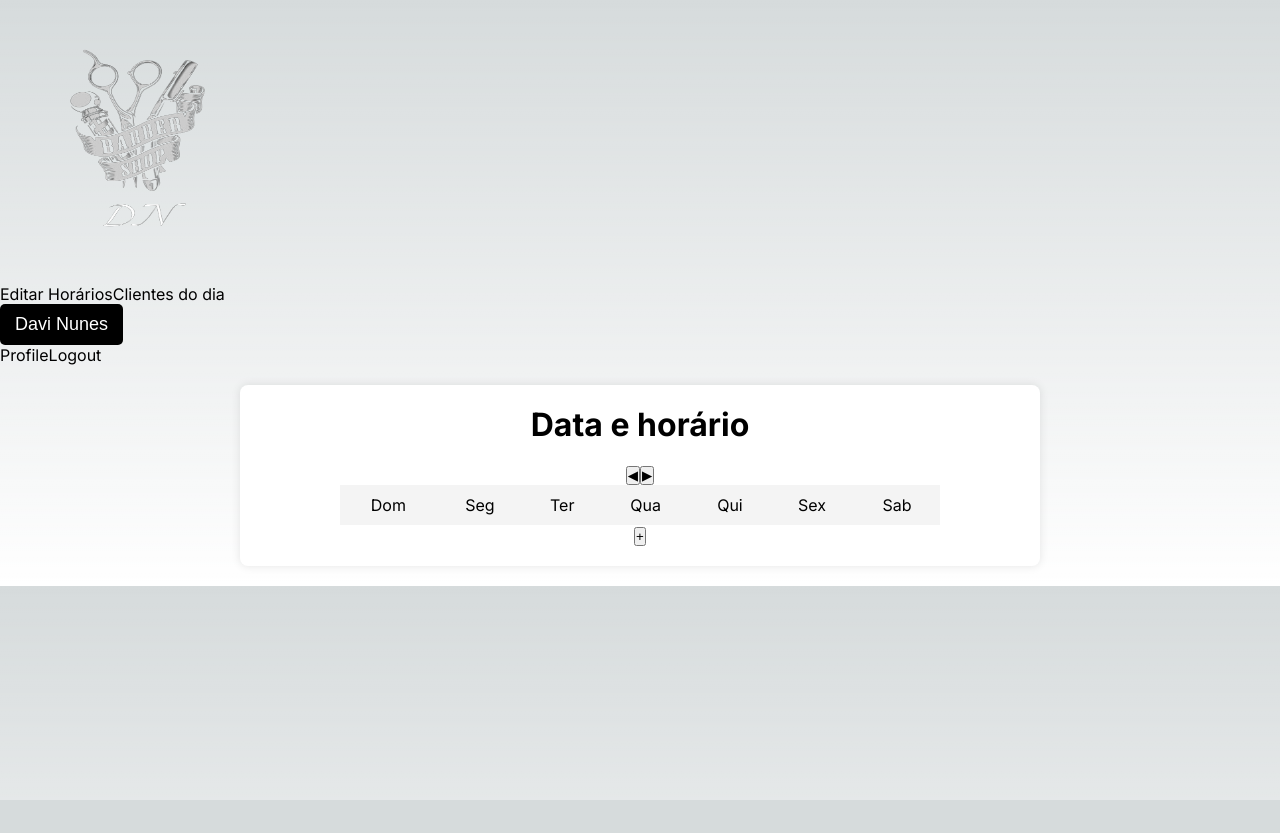
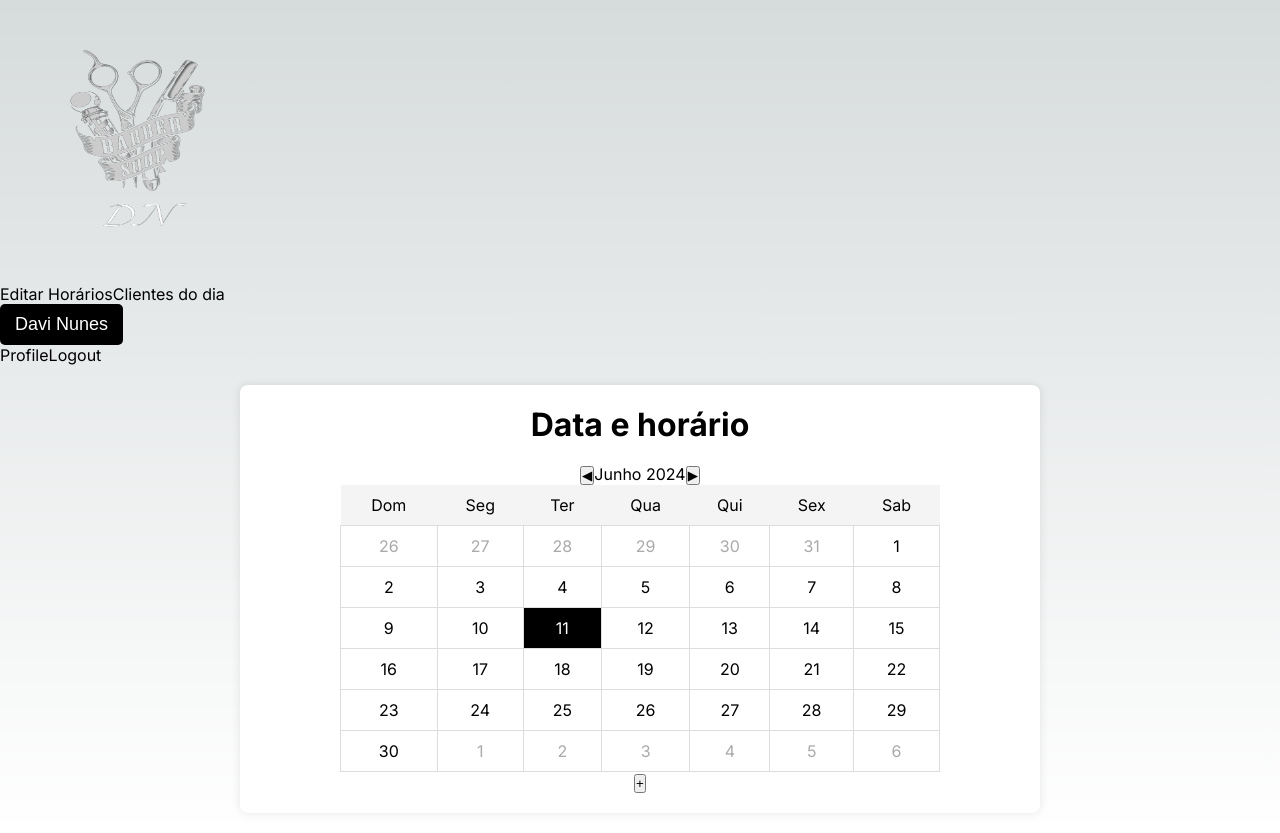
Before and after one commit to Queonias/baber_shop, a Next.js app: page /pages/EditarHorarios in a window 1280 px wide. Before the commit the page ends 800 px from the top, so only its background shows below. Built offline with nearby package versions, Linux system fonts and the light colour scheme.

Commit message:
fix: calendario

```diff
--- a/src/app/pages/EditarHorarios/page.js
+++ b/src/app/pages/EditarHorarios/page.js
@@ -1,9 +1,77 @@
-// pages/editar-horarios.js
-import React from 'react';
+"use client";
+
+import React, { useEffect, useState } from 'react';
 import Image from "next/image";
-import styles from '../../../styles/EditarHorarios.module.css'
+import styles from '../../../styles/EditarHorarios.module.css';
+
+const monthNames = [
+    "Janeiro", "Fevereiro", "Março", "Abril", "Maio", "Junho",
+    "Julho", "Agosto", "Setembro", "Outubro", "Novembro", "Dezembro"
+];
 
 const EditarHorarios = () => {
+    const [currentDate, setCurrentDate] = useState(new Date());
+    const [selectedDate, setSelectedDate] = useState(new Date());
+    const [selectedDay, setSelectedDay] = useState(null);
+    const [calendarDays, setCalendarDays] = useState([]);
+
+    useEffect(() => {
+        renderCalendar(currentDate);
+    }, [currentDate]);
+
+    const renderCalendar = (date) => {
+        const month = date.getMonth();
+        const year = date.getFullYear();
+        const firstDay = new Date(year, month, 1).getDay();
+        const lastDateOfMonth = new Date(year, month + 1, 0).getDate();
+        const lastDateOfLastMonth = new Date(year, month, 0).getDate();
+
+        let days = [];
+        let day = 1;
+        let nextMonthDay = 1;
+
+        for (let i = 0; i < 6; i++) {
+            let week = [];
+            for (let j = 0; j < 7; j++) {
+                if (i === 0 && j < firstDay) {
+                    week.push({
+                        type: 'prev-month',
+                        day: lastDateOfLastMonth - firstDay + j + 1
+                    });
+                } else if (day > lastDateOfMonth) {
+                    week.push({
+                        type: 'next-month',
+                        day: nextMonthDay++
+                    });
+                } else {
+                    week.push({
+                        type: 'current-month',
+                        day: day,
+                        isSelected: day === selectedDate.getDate() &&
+                            month === selectedDate.getMonth() &&
+                            year === selectedDate.getFullYear()
+                    });
+                    day++;
+                }
+            }
+            days.push(week);
+        }
+        setCalendarDays(days);
+    };
+
+    const handleDayClick = (day, month, year) => {
+        setSelectedDate(new Date(year, month, day));
+        setSelectedDay(day);
+    };
+
+    const handlePrevMonth = () => {
+        setCurrentDate(new Date(currentDate.setMonth(currentDate.getMonth() - 1)));
+    };
+
+    const handleNextMonth = () => {
+        setCurrentDate(new Date(currentDate.setMonth(currentDate.getMonth() + 1)));
+    };
+
     return (
         <div className={styles.divBody}>
             <div className='divHeader'>
@@ -29,9 +97,9 @@ const EditarHorarios = () => {
                     <h1>Data e horário</h1>
                     <div className={styles.calendar}>
                         <div className={styles.calendarHeader}>
-                            <button className={styles.navArrow} id="prev-month">&#9664;</button>
-                            <span id="month-year"></span>
-                            <button className={styles.navArrow} id="next-month">&#9654;</button>
+                            <button className={styles.navArrow} onClick={handlePrevMonth}>&#9664;</button>
+                            <span>{monthNames[currentDate.getMonth()]} {currentDate.getFullYear()}</span>
+                            <button className={styles.navArrow} onClick={handleNextMonth}>&#9654;</button>
                         </div>
                         <table>
                             <thead>
@@ -45,8 +113,18 @@ const EditarHorarios = () => {
                                     <th>Sab</th>
                                 </tr>
                             </thead>
-                            <tbody id="calendar-body">
-                                {/* Os dias corridos serão inseridos dinamicamente aqui */}
+                            <tbody>
+                                {calendarDays.map((week, weekIndex) => (
+                                    <tr key={weekIndex}>
+                                        {week.map((day, dayIndex) => (
+                                            <td key={dayIndex}
+                                                className={styles[day.type] + (day.isSelected ? ` ${styles.selected}` : '')}
+                                                onClick={() => day.type === 'current-month' && handleDayClick(day.day, currentDate.getMonth(), currentDate.getFullYear())}>
+                                                {day.day}
+                                            </td>
+                                        ))}
+                                    </tr>
+                                ))}
                             </tbody>
                         </table>
                     </div>
@@ -56,96 +134,8 @@ const EditarHorarios = () => {
                     <button id="add-time-btn" className={styles.addTimeBtn}>+</button>
                 </main>
             </div>
-
         </div>
     );
 }
+
 export default EditarHorarios;
-/*
-document.addEventListener('DOMContentLoaded', () => {
-    const monthNames = [
-        "Janeiro", "Fevereiro", "Março", "Abril", "Maio", "Junho",
-        "Julho", "Agosto", "Setembro", "Outubro", "Novembro", "Dezembro"
-    ];
-
-    let currentDate = new Date();
-    let selectedDate = new Date(currentDate);  // Initialize selected date to current date
-    let selectedDay = null;
-
-    const calendarBody = document.getElementById('calendar-body');
-    const monthYear = document.getElementById('month-year');
-
-    function renderCalendar(date) {
-        calendarBody.innerHTML = '';
-
-        const month = date.getMonth();
-        const year = date.getFullYear();
-
-        monthYear.textContent = `${monthNames[month]} ${year}`;
-
-        const firstDay = new Date(year, month, 1).getDay();
-        const lastDateOfMonth = new Date(year, month + 1, 0).getDate();
-        const lastDateOfLastMonth = new Date(year, month, 0).getDate();
-
-        let day = 1;
-        let nextMonthDay = 1;
-
-        for (let i = 0; i < 6; i++) {
-            const row = document.createElement('tr');
-
-            for (let j = 0; j < 7; j++) {
-                const cell = document.createElement('td');
-                if (i === 0 && j < firstDay) {
-                    cell.classList.add('prev-month');
-                    cell.textContent = lastDateOfLastMonth - firstDay + j + 1;
-                } else if (day > lastDateOfMonth) {
-                    cell.classList.add('next-month');
-                    cell.textContent = nextMonthDay++;
-                } else {
-                    cell.classList.add('current-month');
-                    cell.textContent = day;
-
-                    // Highlight the selected day
-                    if (day === selectedDate.getDate() &&
-                        month === selectedDate.getMonth() &&
-                        year === selectedDate.getFullYear() &&
-                        selectedDay === null) {
-                        cell.classList.add('selected');
-                        selectedDay = cell;
-                    }
-
-                    cell.addEventListener('click', () => {
-                        // Update selected day
-                        if (selectedDay) {
-                            selectedDay.classList.remove('selected');
-                        }
-                        cell.classList.add('selected');
-                        selectedDay = cell;
-
-                        // Update selected date
-                        selectedDate.setDate(day);
-                        selectedDate.setMonth(month);
-                        selectedDate.setFullYear(year);
-                    });
-
-                    day++;
-                }
-                row.appendChild(cell);
-            }
-            calendarBody.appendChild(row);
-        }
-    }
-
-    document.getElementById('prev-month').addEventListener('click', () => {
-        currentDate.setMonth(currentDate.getMonth() - 1);
-        renderCalendar(currentDate);
-    });
-
-    document.getElementById('next-month').addEventListener('click', () => {
-        currentDate.setMonth(currentDate.getMonth() + 1);
-        renderCalendar(currentDate);
-    });
-
-    renderCalendar(currentDate);
-});
-*/
```
